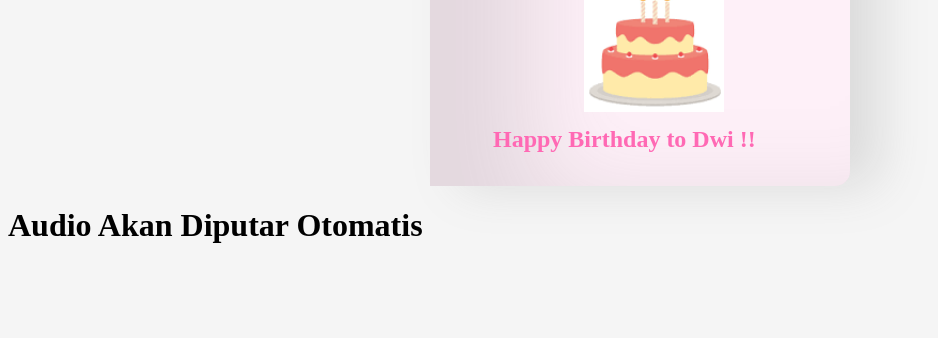
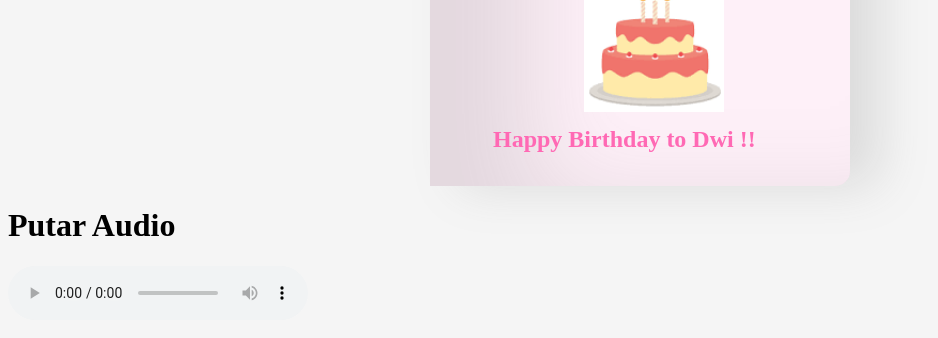
Before and after one commit to Khasanahiis/Untuk-YangUltah, a plain HTML site: page index.html in a window 1280 px wide. Shown: the part 414-752 px from the top of the page, without its empty margins (0-938 px from the left). Drawn offline with Linux system fonts and the light colour scheme.

Commit message:
Update index.html

```diff
--- a/index.html
+++ b/index.html
@@ -49,11 +49,11 @@
 <head>
     <meta charset="UTF-8">
     <meta name="viewport" content="width=device-width, initial-scale=1.0">
-    <title>Audio Otomatis</title>
+    <title>Audio Player</title>
 </head>
 <body>
-    <h1>Audio Akan Diputar Otomatis</h1>
-    <audio id="myAudio" autoplay>
+    <h1>Putar Audio</h1>
+    <audio controls>
         <source src="ssstik.io_1740614588599.mp3" type="audio/mp3">
         Browser Anda tidak mendukung tag audio.
     </audio>
```
